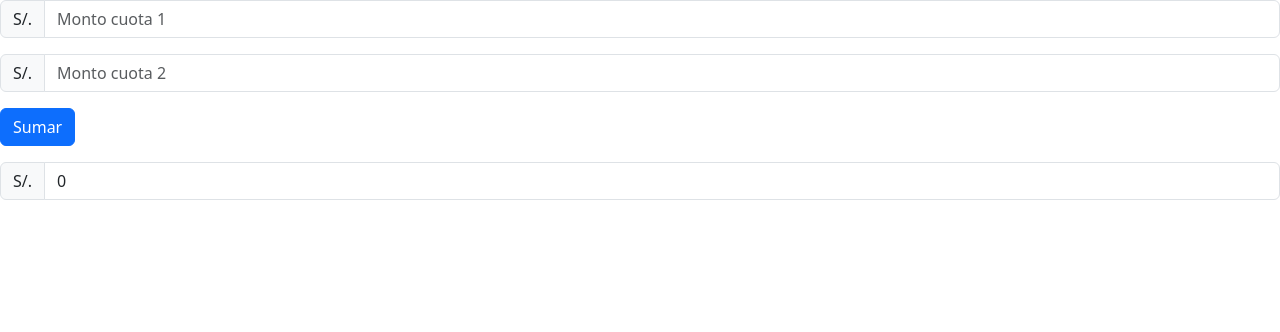
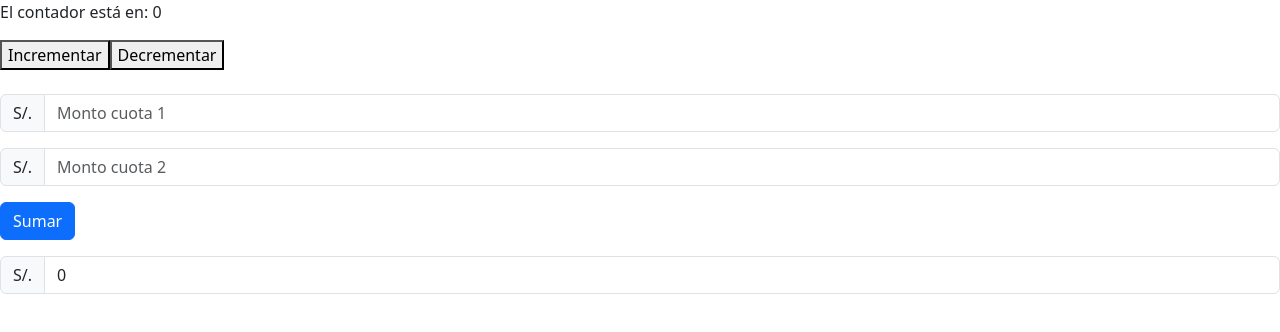
Before and after one commit to juanexgue/holamundo_react, a React (Vite) app: page / in a window 1280 px wide. Shown: the top 332 px of the page. Built offline with nearby package versions, Linux system fonts and the light colour scheme.

Commit message:
useState - contadores

```diff
--- a/src/App.tsx
+++ b/src/App.tsx
@@ -2,6 +2,7 @@ import Card, { CardBody } from "./components/Card";
 import Button from "./components/Button";
 import List from "./components/List";
 import Input from "./components/input";
+import Counter from "./components/Counter"
 import { useState } from "react";
 
 
@@ -21,6 +22,8 @@ function App() {
 
     <>
 
+      <Counter />
+      <br />
       <Input value={input1} onChange={(e) => setInput1(e.target.value)} placeholder={"Monto cuota 1"} />
       <Input value={input2} onChange={(e) => setInput2(e.target.value)} placeholder={"Monto cuota 2"} />
 
--- /dev/null
+++ b/src/components/Counter.tsx
@@ -0,0 +1,13 @@
+import { useState } from "react";
+const Counter = () => {
+    const [count, setCount] = useState(0);
+    return (
+        <div>
+            <p>El contador está en: {count}</p>
+            <button onClick={() => setCount(count + 1)}>Incrementar</button>
+            <button onClick={() => setCount(count - 1)}>Decrementar</button>
+        </div>
+    )
+}
+
+export default Counter;
```
